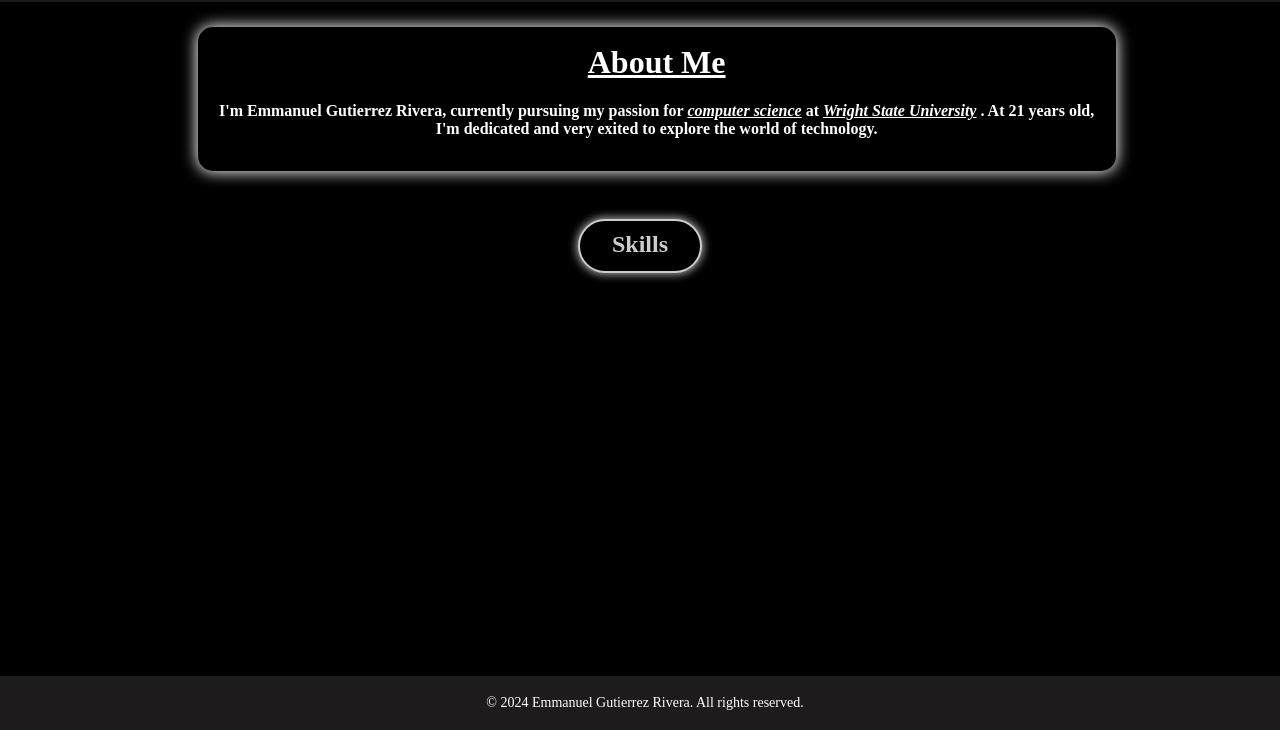
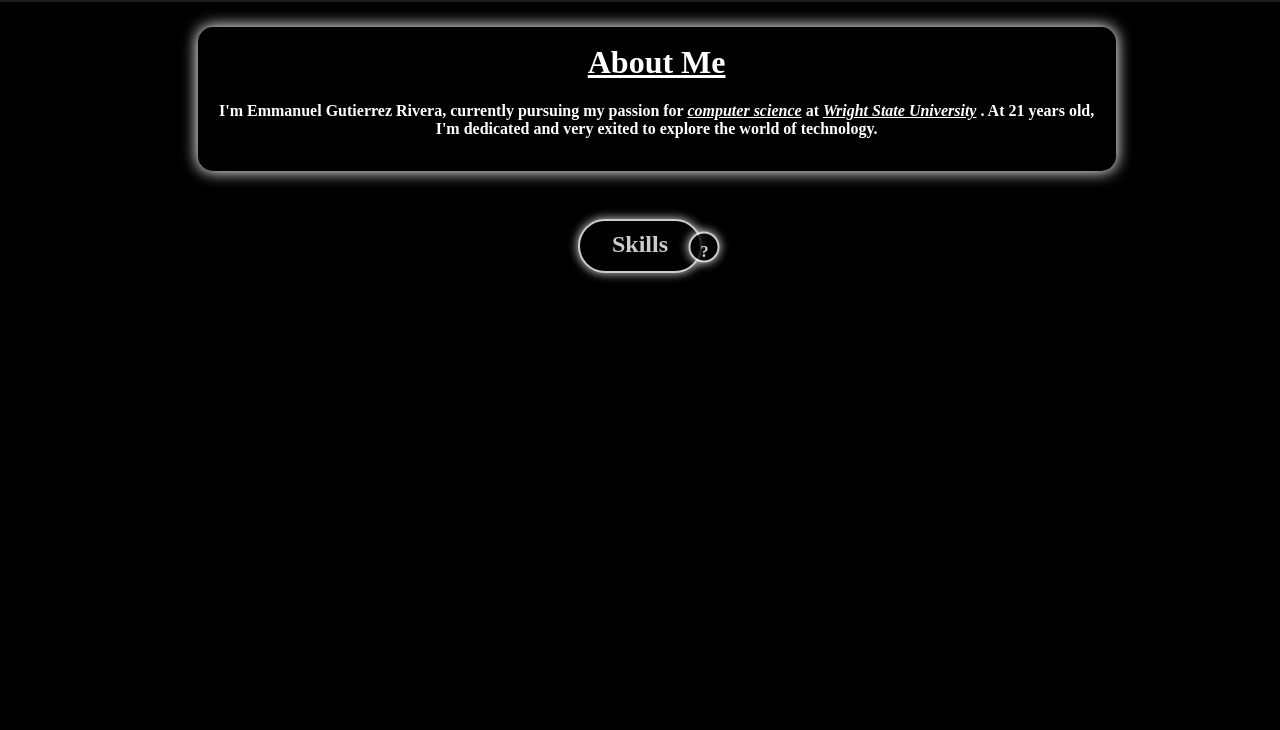
Before and after one commit to EmmanuelGR02/Personal-Website, a plain HTML site: page about.html in a window 1280 px wide. Shown: the part 70-800 px from the top of the page. Drawn offline with Linux system fonts and the light colour scheme.

Commit message:
removed footer from about to remove the line from the skills tab. added skills info to tell users that they can press on it to tell them that they can press in the technology icons to read more about them.

```diff
--- a/about.html
+++ b/about.html
@@ -22,6 +22,7 @@
         </div>
 
         <h2 class="skills_tab" id="skills_tab">Skills</h2>
+        <h4 class="skills_info" id="skills_info">?</h4>
 
         <div class="skills_container" id="skills_container">
             <div class="skills_HTML">
@@ -89,7 +90,7 @@
             </div>
         </div>
 
-        <footer class="footer"> </footer>
+
 
         <script>
             document.addEventListener('DOMContentLoaded', function() {
--- a/style/about.css
+++ b/style/about.css
@@ -93,6 +93,37 @@ body {
 .skills_tab:hover {
     transform: translate(-50%, -50%) rotate(360deg);
     box-shadow: 2px 2px 5px 2px lightgray;
+}
+
+.skills_info {
+    color: white;
+    width: 7px;
+    height: 7px;
+    position: absolute;
+    padding: 10px;
+    left: 55%;
+    z-index: 999;
+    text-align: center;
+    border: 2px solid white;
+    border-radius: 100px;
+    background-color: black;
+    box-shadow: 0 0 8px 1.5px lightgray;
+    cursor: pointer;
+    transition: transform .5s ease;
+    animation: fadeInText 10s ease forwards, floating 2s infinite alternate;
+}
+@media screen and (max-width: 480px) {
+    .skills_info {
+        top: 340px;
+    }
+}
+@media screen and (min-width: 481px) {
+    .skills_info {
+        top: 38%;
+    }
+}
+.skills_info:hover {
+    box-shadow: 2px 2px 2px 1.3x lightgray;
 }
 
 
```
